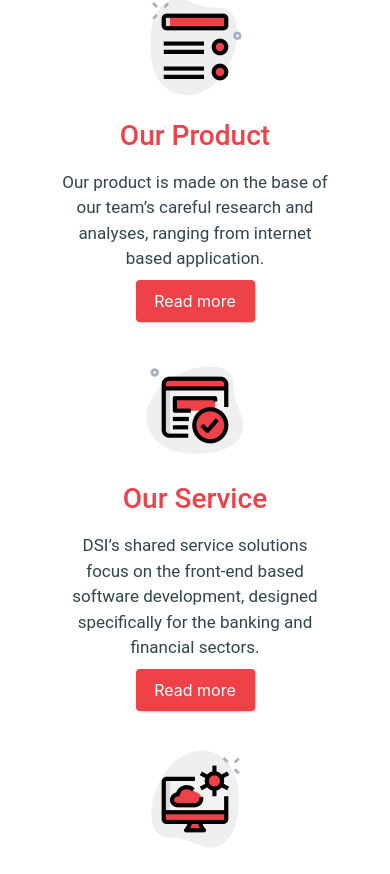
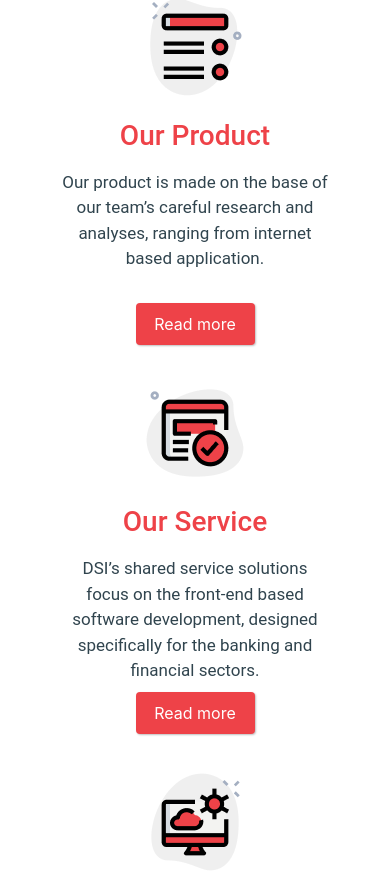
Before and after one commit to Chima20-art/comunity, a React (Create React App) app: page / in a window 390 px wide. Shown: the part 2148-3022 px from the top of the page. Built offline with nearby package versions, Linux system fonts and the light colour scheme.

Commit message:
buttons position fixed .

```diff
--- a/src/product and services/product.module.css
+++ b/src/product and services/product.module.css
@@ -49,6 +49,7 @@
   font-weight: normal;
   font-size: 17px;
   line-height: 150%;
+  min-height: 125px;
   color: #30444e;
 }
 .button {
@@ -56,16 +57,14 @@
   flex-direction: column;
   justify-content: center;
   text-align: center;
-  margin: 8px 0px;
+  justify-self: self-start;
+  margin: 0px;
   width: 119px;
   height: 42px;
-  left: 24px;
-  top: 314px;
   color: white;
   background: #ee4248;
   box-shadow: 1px 1px 2px rgba(0, 0, 0, 0.25);
   border-radius: 4px;
-  margin: auto;
 }
 .button:hover {
   cursor: pointer;
@@ -92,4 +91,17 @@
     flex-direction: column;
     text-align: center;
   }
+  .button {
+    display: flex;
+    flex-direction: column;
+    justify-content: center;
+    text-align: center;
+    margin: auto;
+    width: 119px;
+    height: 42px;
+    color: white;
+    background: #ee4248;
+    box-shadow: 1px 1px 2px rgba(0, 0, 0, 0.25);
+    border-radius: 4px;
+  }
 }
```
